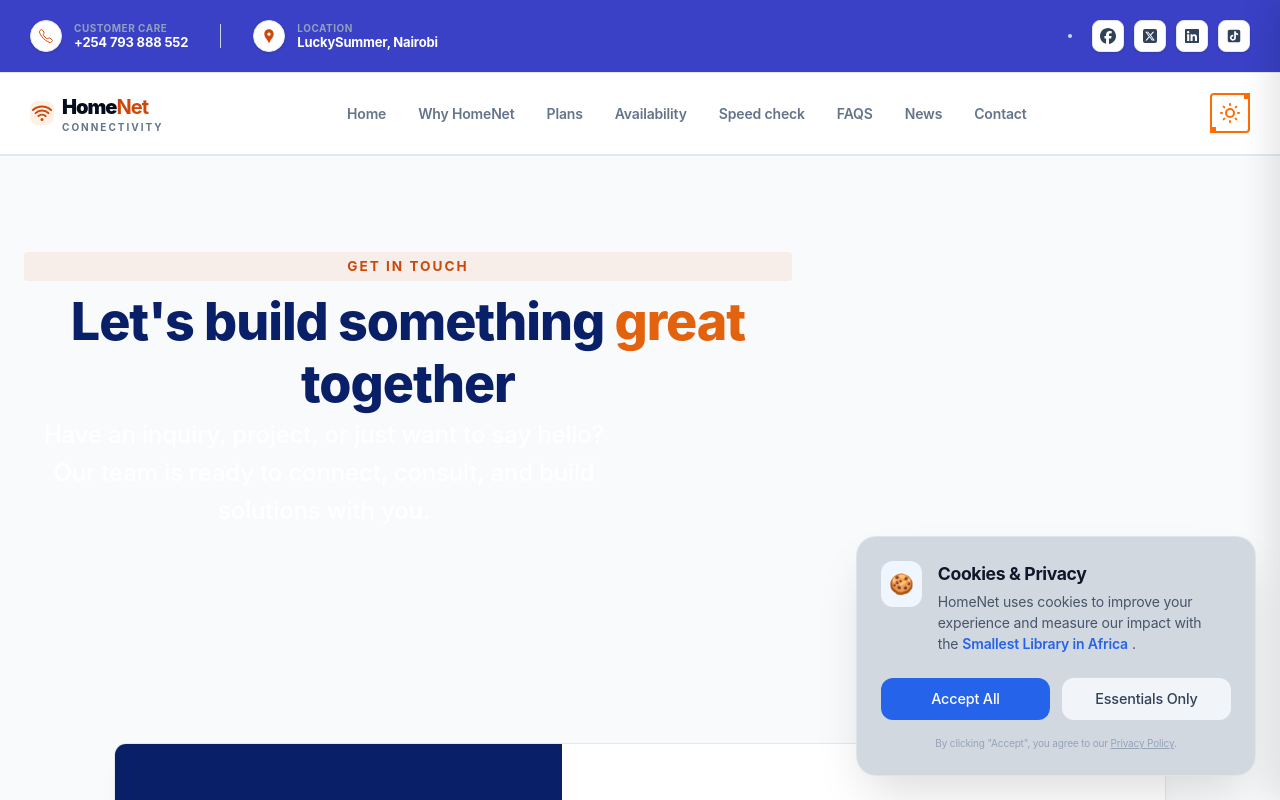
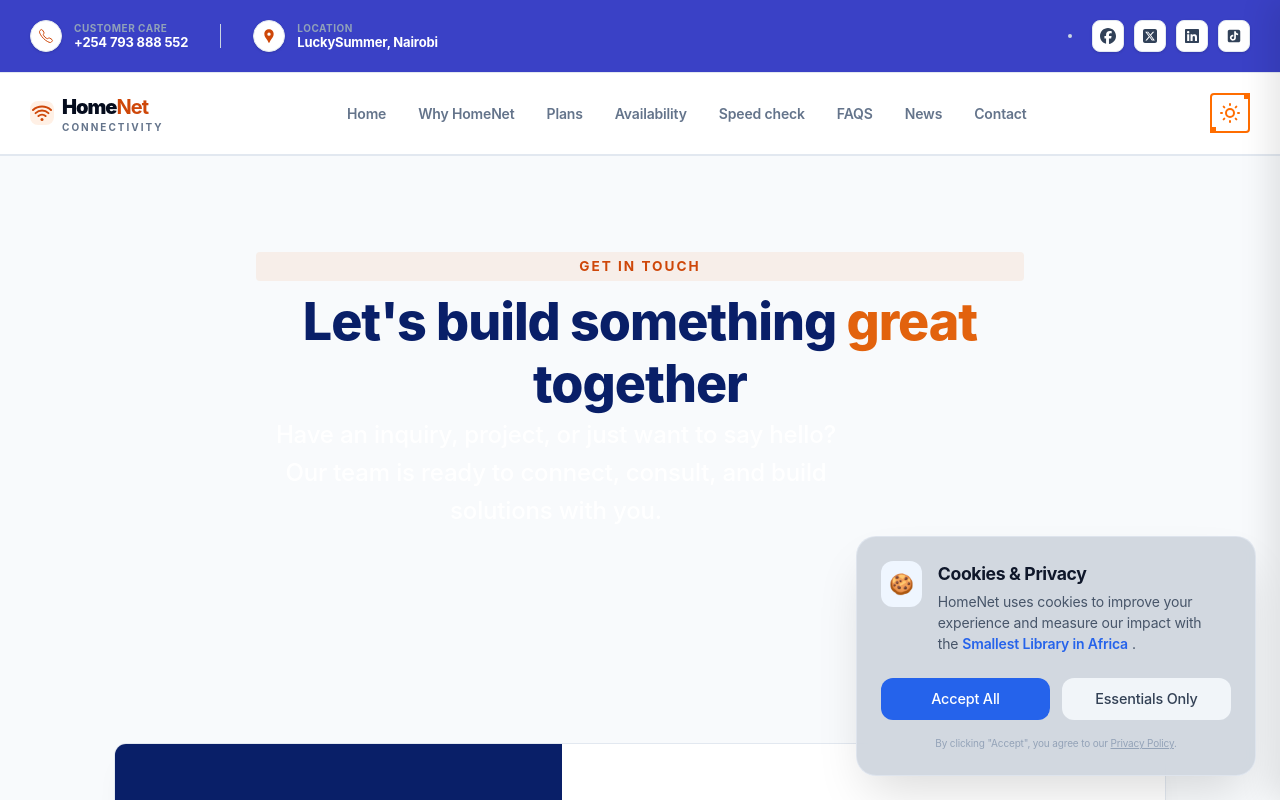
Before and after one commit to wainaina-mwangi/HomeNet, a React (Vite) app: page /Contact in a window 1280 px wide. Shown: the top 800 px of the page. Built offline with nearby package versions, Linux system fonts and the light colour scheme.

Commit message:
Refactor .contact-hero for Flexbox centering
Updated .contact-hero class to use Flexbox for centering content.

```diff
--- a/src/pages/Contact.css
+++ b/src/pages/Contact.css
@@ -15,8 +15,16 @@
 .contact-hero {
   background-color: #f8fafc;
   padding: 6rem 1.5rem 8rem;
-  text-align: center;
-   margin: 0 auto;
+
+  /* Flexbox Centering */
+  display: flex;
+  flex-direction: column;
+  align-items: center;      /* Centers content horizontally */
+  justify-content: center;  /* Centers content vertically if height is specified */
+  text-align: center;       /* Keeps text alignment centered */
+
+  margin: 0 auto;
+  width: 100%;
 }
 
 .hero-tagline {
```
